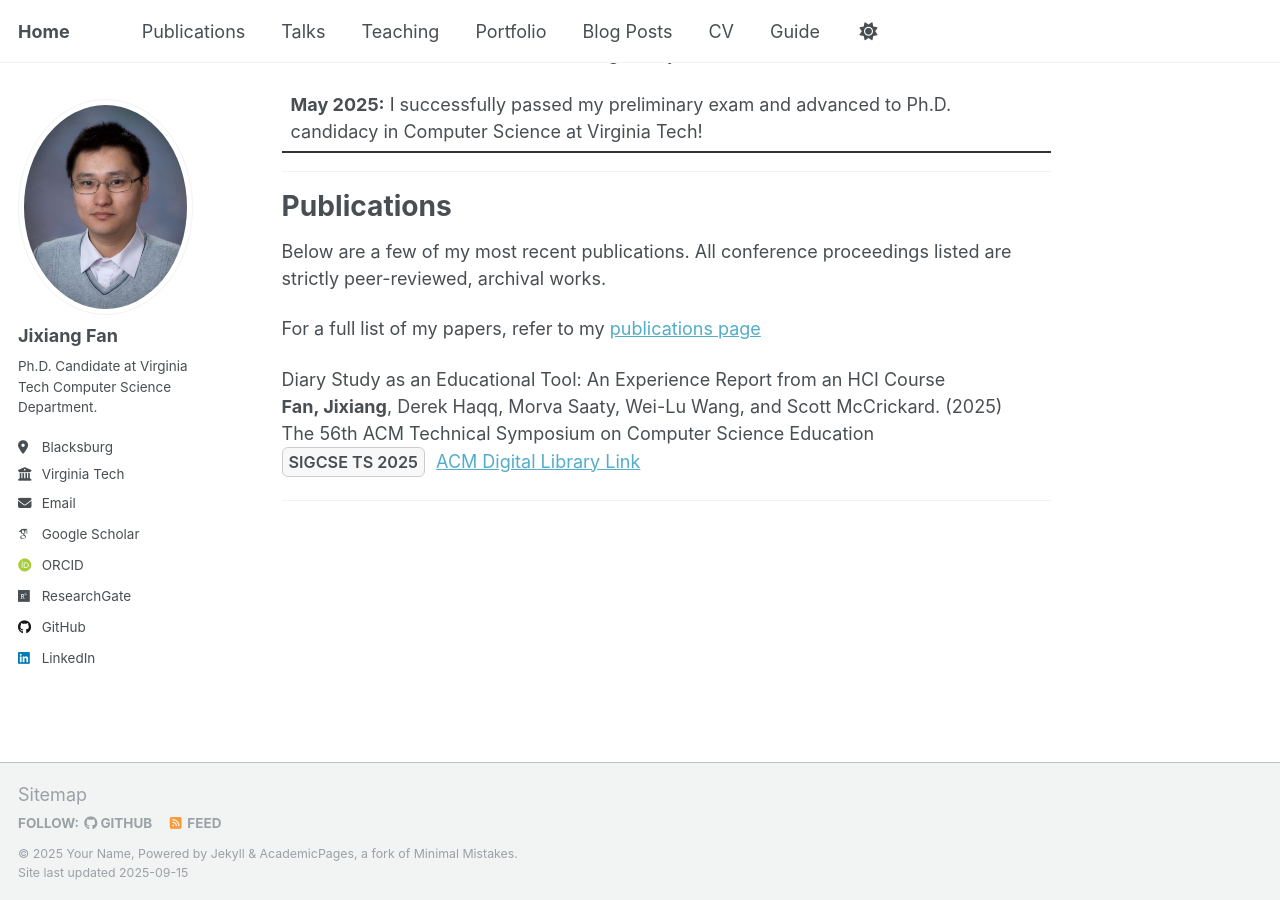
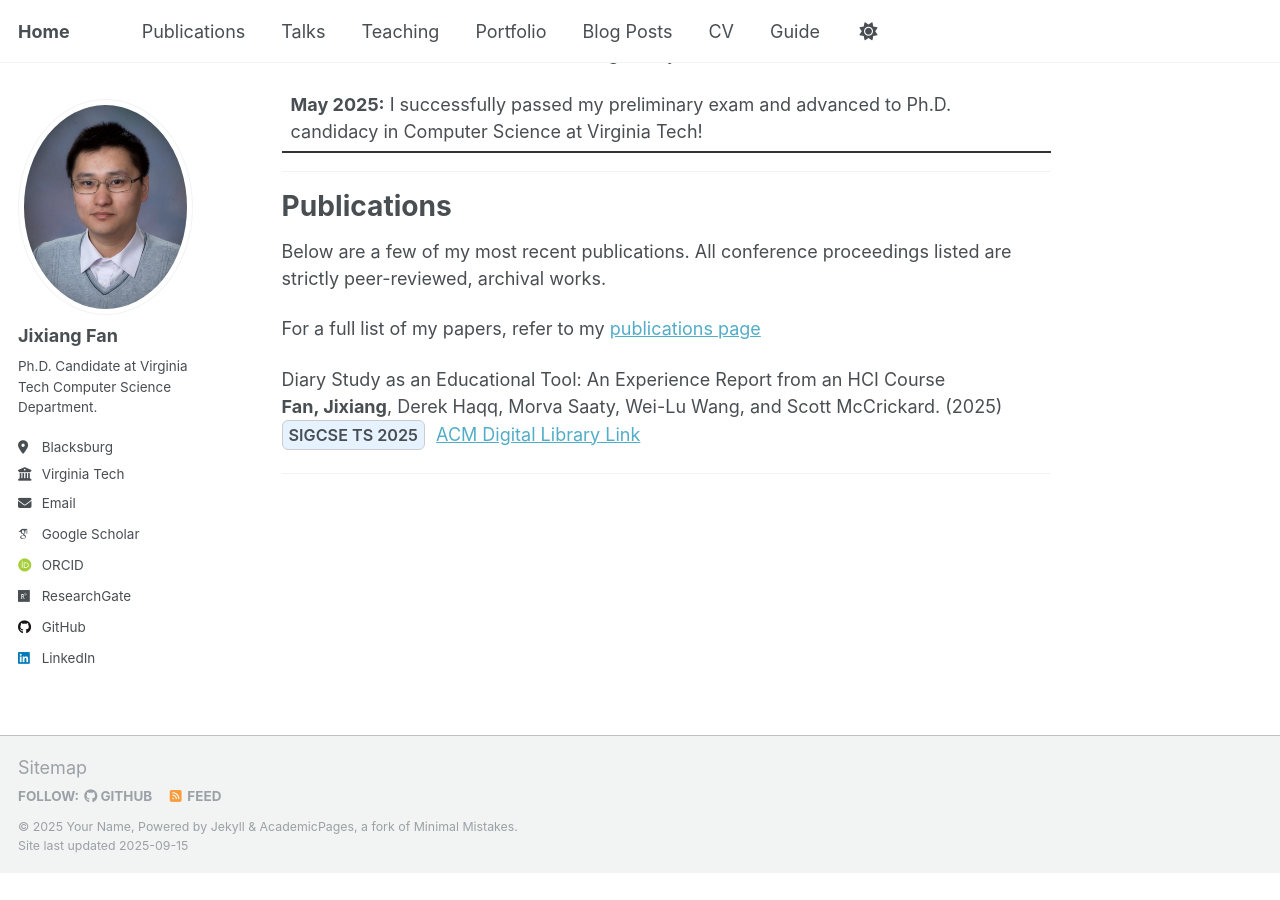
Before and after one commit to JixiangFan/web, a Jekyll site: the page built from _pages/about.md, in a window 1280 px wide and 900 px high, scrolled down 1119 px. Built offline with Jekyll 4.4.1, drawn with Linux system fonts in a browser that asks for light colours; some web fonts are replaced; after the commit the page ends 1992 px from its top, so only the background shows below that.

Commit message:
Update about.md

```diff
--- a/_pages/about.md
+++ b/_pages/about.md
@@ -48,10 +48,9 @@ For a full list of my papers, refer to my [publications page](/publications/)
 
 Diary Study as an Educational Tool: An Experience Report from an HCI Course
 **Fan, Jixiang**, Derek Haqq, Morva Saaty, Wei-Lu Wang, and Scott McCrickard. (2025)
-The 56th ACM Technical Symposium on Computer Science Education
 <span style="display:inline-block; padding:2px 6px; font-size:90%;
              font-weight:600; border:1px solid #ccc; border-radius:6px;
-             background:#f8f8f8; margin-right:6px;">
+             background:#e6f2ff; margin-right:6px;">
   SIGCSE TS 2025
 </span>
 <a href="https://dl.acm.org/doi/10.1145/3641554.3701845">ACM Digital Library Link</a>
```
